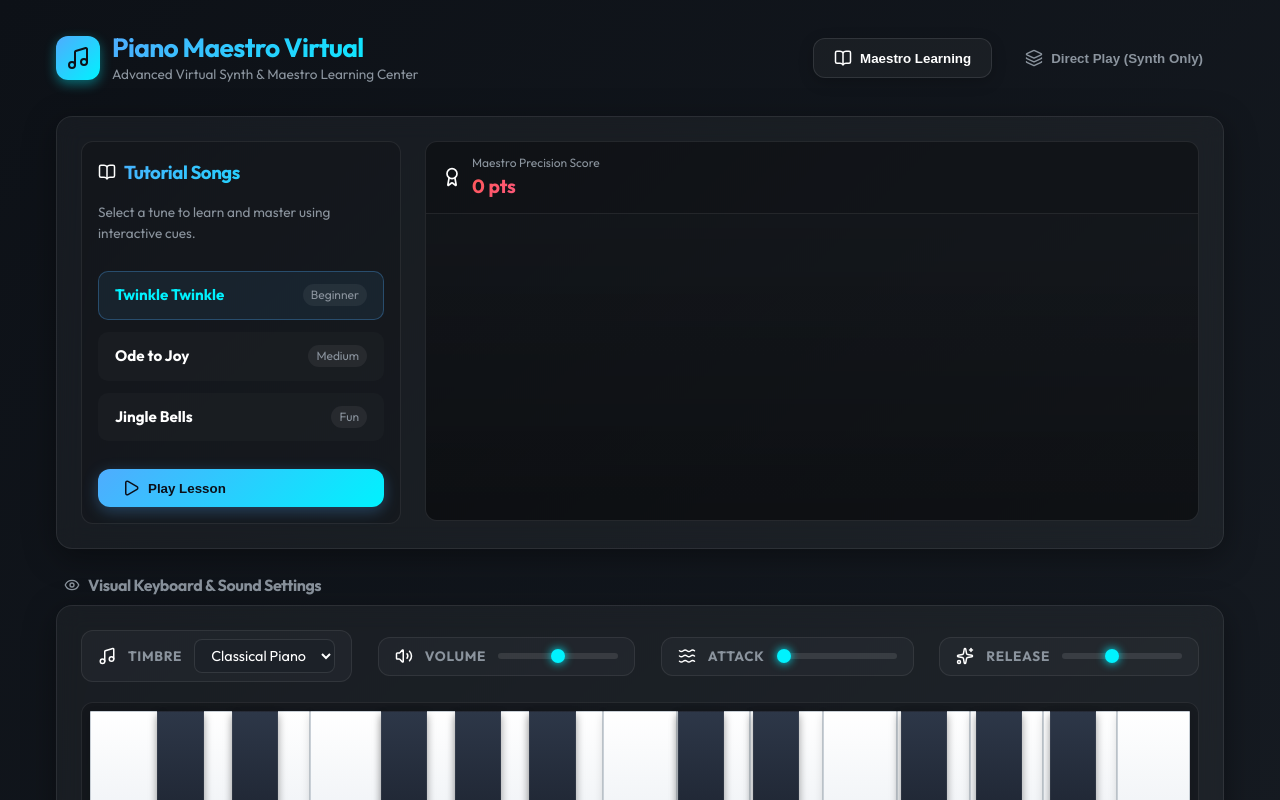
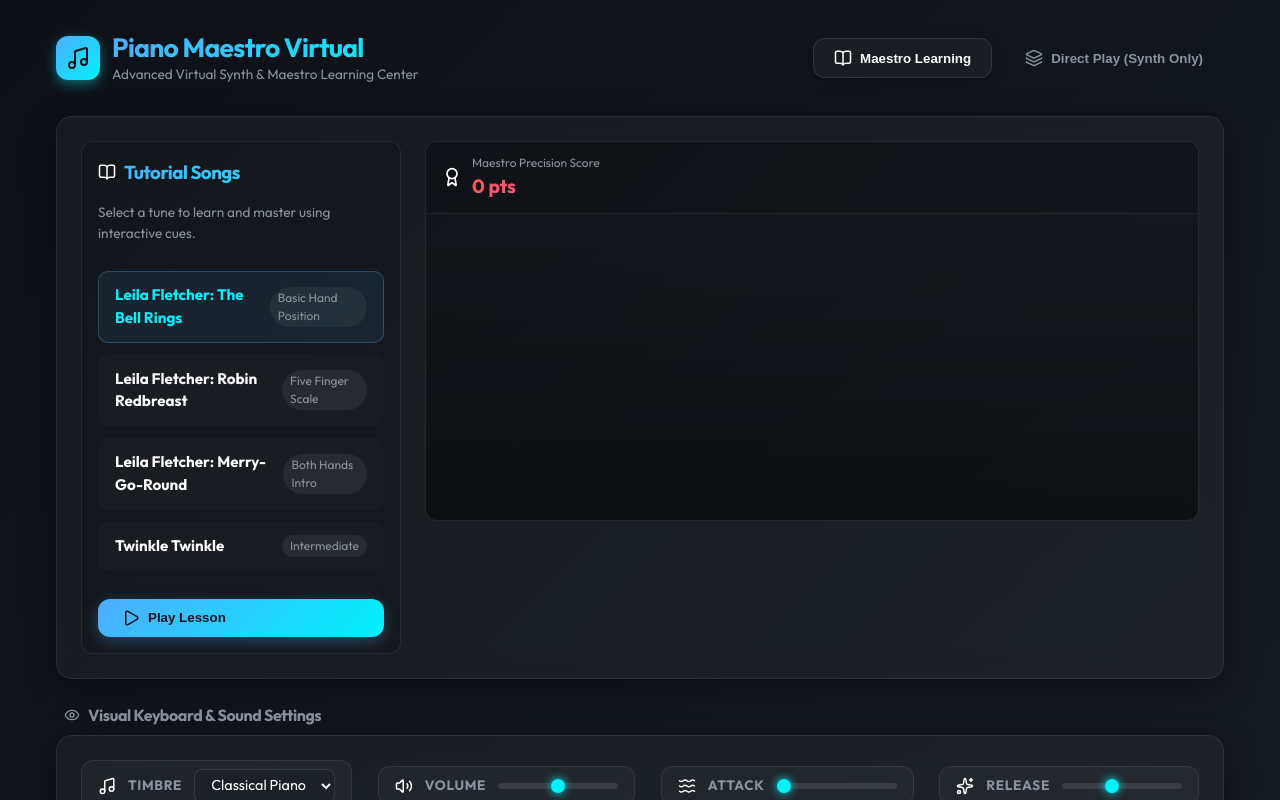
Before and after one commit to Zsubzeroz/Piano-Maestro-Virtual, a React (Vite) app: page / in a window 1280 px wide. Shown: the top 800 px of the page. Built offline with nearby package versions, Linux system fonts and the light colour scheme.

Commit message:
Add early lessons from the Leila Fletcher Piano Course as pedagogical reference to tutorial songs

```diff
--- a/src/components/MaestroMode.jsx
+++ b/src/components/MaestroMode.jsx
@@ -4,8 +4,41 @@ import { Play, Square, Award, Music, BookOpen } from 'lucide-react';
 const SONGS = [
   {
     id: 1,
+    title: "Leila Fletcher: The Bell Rings",
+    difficulty: "Basic Hand Position",
+    notes: [
+      { note: 'C4', time: 1.0 }, { note: 'D4', time: 1.5 },
+      { note: 'E4', time: 2.0 }, { note: 'D4', time: 2.5 },
+      { note: 'C4', time: 3.0 }
+    ]
+  },
+  {
+    id: 2,
+    title: "Leila Fletcher: Robin Redbreast",
+    difficulty: "Five Finger Scale",
+    notes: [
+      { note: 'C4', time: 1.0 }, { note: 'D4', time: 1.5 },
+      { note: 'E4', time: 2.0 }, { note: 'F4', time: 2.5 },
+      { note: 'G4', time: 3.0 }, { note: 'F4', time: 3.5 },
+      { note: 'E4', time: 4.0 }, { note: 'D4', time: 4.5 },
+      { note: 'C4', time: 5.0 }
+    ]
+  },
+  {
+    id: 3,
+    title: "Leila Fletcher: Merry-Go-Round",
+    difficulty: "Both Hands Intro",
+    notes: [
+      { note: 'C4', time: 1.0 }, { note: 'B3', time: 1.5 },
+      { note: 'A3', time: 2.0 }, { note: 'G3', time: 2.5 },
+      { note: 'A3', time: 3.0 }, { note: 'B3', time: 3.5 },
+      { note: 'C4', time: 4.0 }
+    ]
+  },
+  {
+    id: 4,
     title: "Twinkle Twinkle",
-    difficulty: "Beginner",
+    difficulty: "Intermediate",
     notes: [
       { note: 'C3', time: 1.0 }, { note: 'C3', time: 1.5 },
       { note: 'G3', time: 2.0 }, { note: 'G3', time: 2.5 },
@@ -14,32 +47,6 @@ const SONGS = [
       { note: 'F3', time: 5.5 }, { note: 'E3', time: 6.0 },
       { note: 'E3', time: 6.5 }, { note: 'D3', time: 7.0 },
       { note: 'D3', time: 7.5 }, { note: 'C3', time: 8.0 }
-    ]
-  },
-  {
-    id: 2,
-    title: "Ode to Joy",
-    difficulty: "Medium",
-    notes: [
-      { note: 'E3', time: 1.0 }, { note: 'E3', time: 1.5 },
-      { note: 'F3', time: 2.0 }, { note: 'G3', time: 2.5 },
-      { note: 'G3', time: 3.0 }, { note: 'F3', time: 3.5 },
-      { note: 'E3', time: 4.0 }, { note: 'D3', time: 4.5 },
-      { note: 'C3', time: 5.0 }, { note: 'C3', time: 5.5 },
-      { note: 'D3', time: 6.0 }, { note: 'E3', time: 6.5 },
-      { note: 'E3', time: 7.0 }, { note: 'D3', time: 7.5 },
-      { note: 'D3', time: 8.0 }
-    ]
-  },
-  {
-    id: 3,
-    title: "Jingle Bells",
-    difficulty: "Fun",
-    notes: [
-      { note: 'E3', time: 1.0 }, { note: 'E3', time: 1.5 }, { note: 'E3', time: 2.0 },
-      { note: 'E3', time: 2.8 }, { note: 'E3', time: 3.3 }, { note: 'E3', time: 3.8 },
-      { note: 'E3', time: 4.6 }, { note: 'G3', time: 5.1 }, { note: 'C3', time: 5.6 },
-      { note: 'D3', time: 6.1 }, { note: 'E3', time: 6.6 }
     ]
   }
 ];
```
Also changed, not shown: 1 other file (tests, documents, lock files or other folders).
